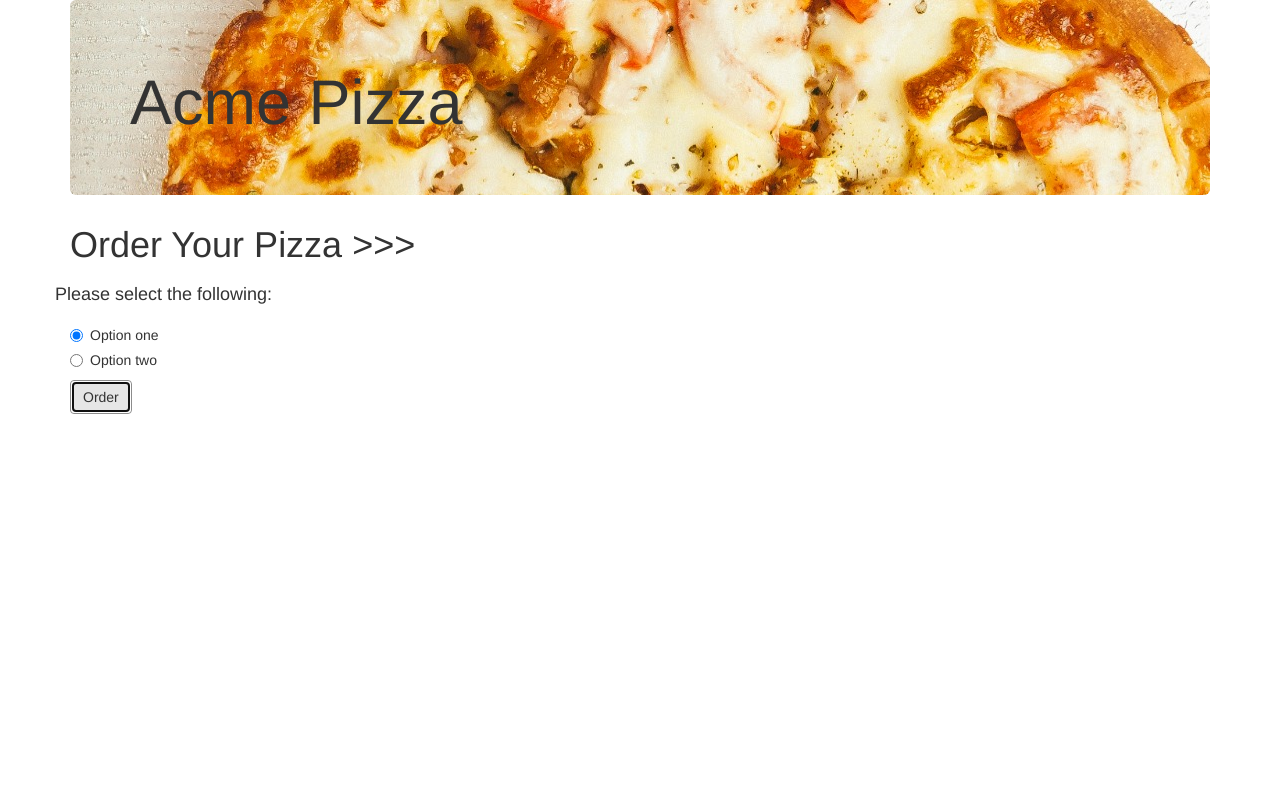
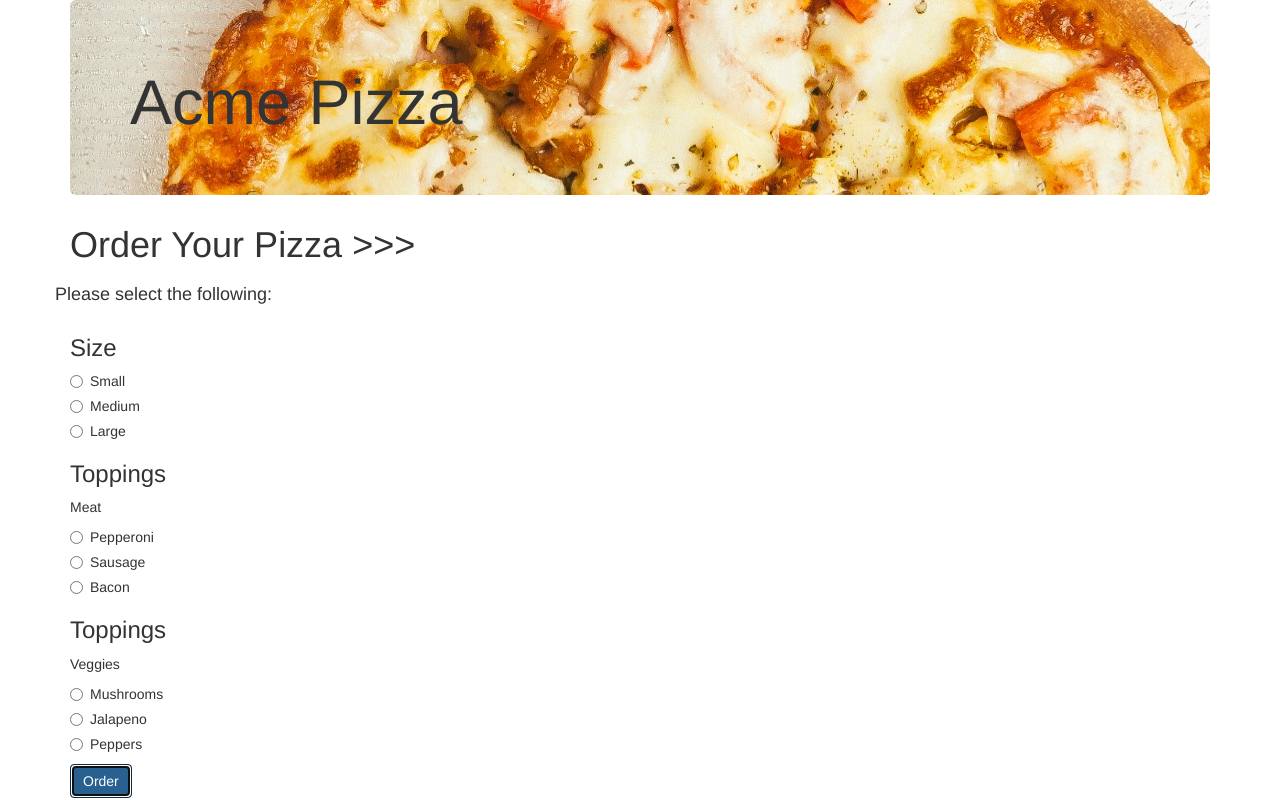
Before and after one commit to kwarrenhall/Pizza, a plain HTML site: page index.html in a window 1280 px wide. Both pictures are taken after a click on the button "Order". Drawn offline with Linux system fonts and the light colour scheme.

Commit message:
add working price method, radio and topping options that result correct price to console log

```diff
--- a/index.html
+++ b/index.html
@@ -21,66 +21,74 @@
             <h4>Please select the following:<h4>
           </div>
           <form id = "pizza">
+  <!--Size selectors  -->
+          <h3>Size</h3>
           <div class="radio">
             <label>
-              <input type="radio" name="optionsRadios1" id="optionsRadios1" value= "1" checked>
-              Option one
+              <input type="radio" name="optionsRadios1" id="small" value= "10">
+              Small
             </label>
           </div>
           <div class="radio">
             <label>
-              <input type="radio" name="optionsRadios" id="optionsRadios2" value= "2" >
-              Option two
+              <input type="radio" name="optionsRadios2" id="Medium" value= "15" >
+              Medium
             </label>
           </div>
-          <button type="submit" class="btn btn-default">Order</button>
+          <div class="radio">
+            <label>
+              <input type="radio" name="optionsRadios3" id="Large" value= "20" >
+              Large
+            </label>
+          </div>
+          <!--Topping-meat selectors  -->
+                  <h3>Toppings</h3>
+                  <p>Meat</p>
+                  <div class="radio">
+                    <label>
+                      <input type="radio" name="optionsRadios4" id="Pepperoni" value= "5">
+                      Pepperoni
+                    </label>
+                  </div>
+                  <div class="radio">
+                    <label>
+                      <input type="radio" name="optionsRadios5" id="Sausage" value= "5" >
+                      Sausage
+                    </label>
+                  </div>
+                  <div class="radio">
+                    <label>
+                      <input type="radio" name="optionsRadios6" id="Bacon" value= "5" >
+                      Bacon
+                    </label>
+                  </div>
+          <!--Topping-meat selectors  -->
+                  <h3>Toppings</h3>
+                  <p>Veggies</p>
+                  <div class="radio">
+                    <label>
+                      <input type="radio" name="optionsRadios7" id="Mushrooms" value= "2">
+                      Mushrooms
+                    </label>
+                  </div>
+                  <div class="radio">
+                    <label>
+                      <input type="radio" name="optionsRadios8" id="Jalapeno" value= "2" >
+                      Jalapeno
+                    </label>
+                  </div>
+                  <div class="radio">
+                    <label>
+                      <input type="radio" name="optionsRadios9" id="Peppers" value= "2" >
+                      Peppers
+                    </label>
+                  </div>
+          <div class="row">
+            <div class="col-md-12">
+                <button type="submit" id="button" class="btn btn-primary">Order</button>
+            </div>
         </form>
 
-
-
-
-          <!-- <div class="row">
-              <div class="col-md-4">
-                <p class="lead">Size:</p>
-                <form id="pizza">
-                <div class= "form-group">
-                   <label for="size">Size</label>
-                   <select id="size">
-                     <option value="Large">Large</option>
-                     <option value="Medium">Medium</option>
-                     <option value="Small">Small</option>
-                   </select>
-                </div>
-              </div> -->
-              <!-- <div class="col-md-4">
-                 <p class="lead">Toppings:</p>
-                 <div class= "form-group">
-                     <label for="topping1">Topping 1</label>
-                     <select id="topping1">
-                       <option value="Pepperoni">Pepperoni</option>
-                       <option value="Sausage">Sausage</option>
-                       <option value="None">None</option>
-                     </select>
-                 </div>
-                </div>
-              <div class="col-md-4" id="secondtopping">
-                  <div class= "form-group">
-                       <label for="topping2">Topping 2</label>
-                       <select id="topping2">
-                         <option value="Mushroom">Mushroom</option>
-                         <option value="Jalapeno">Jalapeno</option>
-                         <option value="Garlic">Garlic</option>
-                         <option value="None">None</option>
-                       </select>
-                  </div>
-             </div> -->
-          <!-- </div>
-          <div class="row">
-            <div class="col-md-12">
-                <button type="submit" id="button" class="btn btn-primary">Click here to view pizza price</button>
-            </div>
-          </div>
-      </form> -->
           <!-- <div class="show-price">
             <h3>Thank you, here is your order:</h3>
             <p><b>Size of Pizza:</b><span id="showPizzaSize"></span></p>
--- a/js/scripts.js
+++ b/js/scripts.js
@@ -4,18 +4,18 @@ function Pizza(size, toppings) {
   this.value = [];
 }
 
-Pizza.prototype.price = function(value) {
-if (value <= 10) {
-  price = 15;
- }
- if ((value > 10) && (value <= 15)) {
-   price = 20;
+
+Pizza.prototype.price = function(userSelection) {
+    var Values ="";
+    var Total=0; // base value
+    // var inp=document.getElementsByTagName("input")
+    var inp = userSelection;
+    for (var i=0, sum=0;i < inp.length; i++) {
+        Values +=inp[i].name+" = " + inp[i].value+"\n"
+        if (inp[i].checked) {Total+=parseInt(inp[i].value)}
+    }
+    return Total;
   }
-  if (value > 15) {
-    price = 25;
-   }
- return price;
-}
 
 
 
@@ -29,45 +29,18 @@ $(document).ready(function() {
       var pizzaSize = $("select#size").val();
 // 4. tag toppings so they can be resulted, changed name from topping1 & 2 to toppings and ensure id is on radio-
       var pizzaToppings = $("select#toppings").val();
+
 //5. create a newPizza object and pass value to it;
       var newPizza = new Pizza(pizzaSize);
 
-// 6. code to capture vale of radio selected:
-var radios = document.getElementsByTagName("input");
+// 6. code to capture value of radio selected:
+    var userSelection = document.getElementsByTagName("input");
 
-for(var i = 0; i < radios.length; i++){
-    if(radios[i].type == "radio"){
-       radios[i].onclick = function(){
-           alert(getCheckedValues());
-       }
-    }
-}
-function getCheckedValues(){
-    var values = [];
-    for(var x = 0, sum = 0; x < radios.length; x++){
-        if(radios[x].type == "radio" && radios[x].checked){
-           values.push(radios[x].value);
-        }
-    }
-//find how to parsInt incomming values
-//this code will add the values:
-for (var i = 0, sum = 0; i < values.length; sum += values[i++])
-    ;
+// 7. call price method
+      var price = newPizza.price(userSelection);
+      console.log(price);
 
-    // return values;
-    return sum;
-}
-console.log(getCheckedValues());
-
-
-// 7. create a location in Pizza constructor to push value to then push selectedValue to that
-// ie. newGame.currentPlayer.spaces.push(spaceId);
-  // newPizza.value.push(getCheckedValues());
-  console.log(newPizza.value);
-// 8. call price method
-      var price = newPizza.price();
-
-//9. create text to alert if size not selected
+//8. create text to alert if size not selected
     // if (pizzaSize === "" || pizzaTopping === "") {
     //   return alert("Please make all selections");
     //   $(".show-price").hide();
@@ -79,6 +52,6 @@ console.log(getCheckedValues());
 //   $("#showPizzaSize").text(" " + pizzaSize);
 //   $("#pizzaPrice").text(" $" + price);
 
-
-  });
+  //
 });
+});
```
